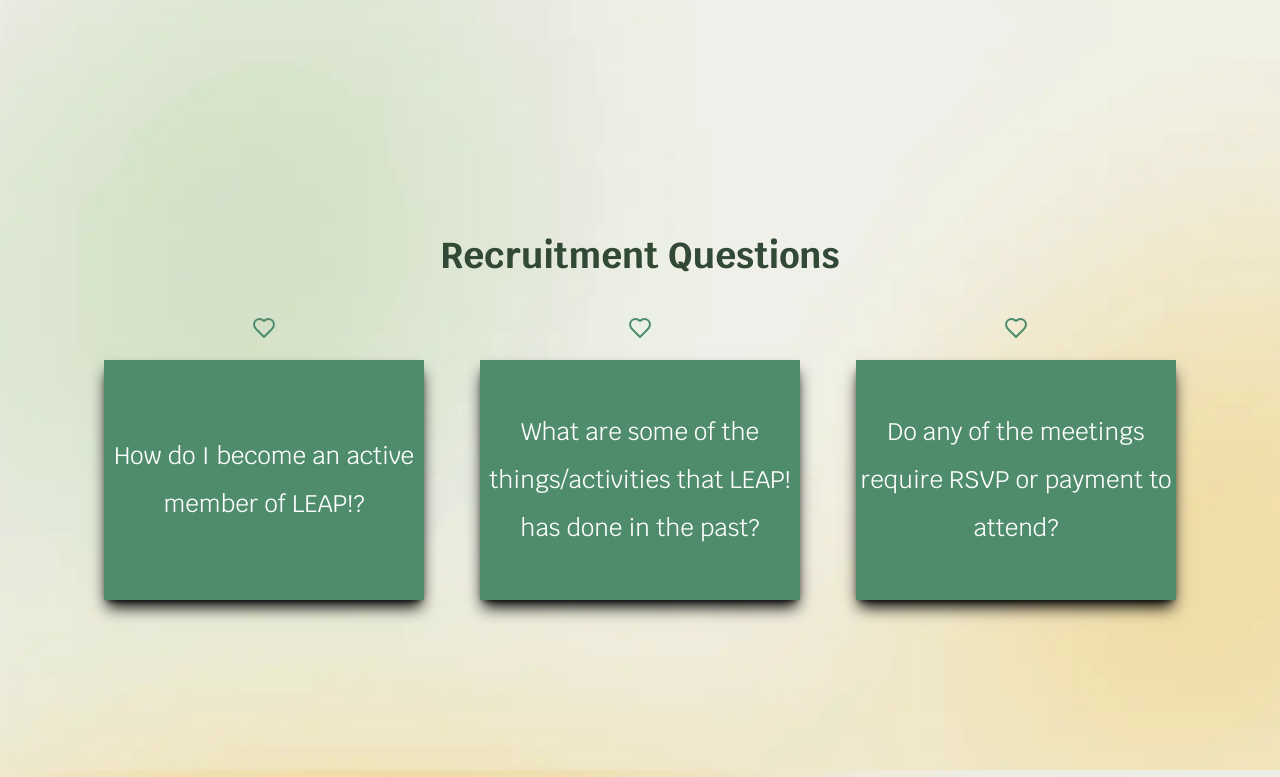
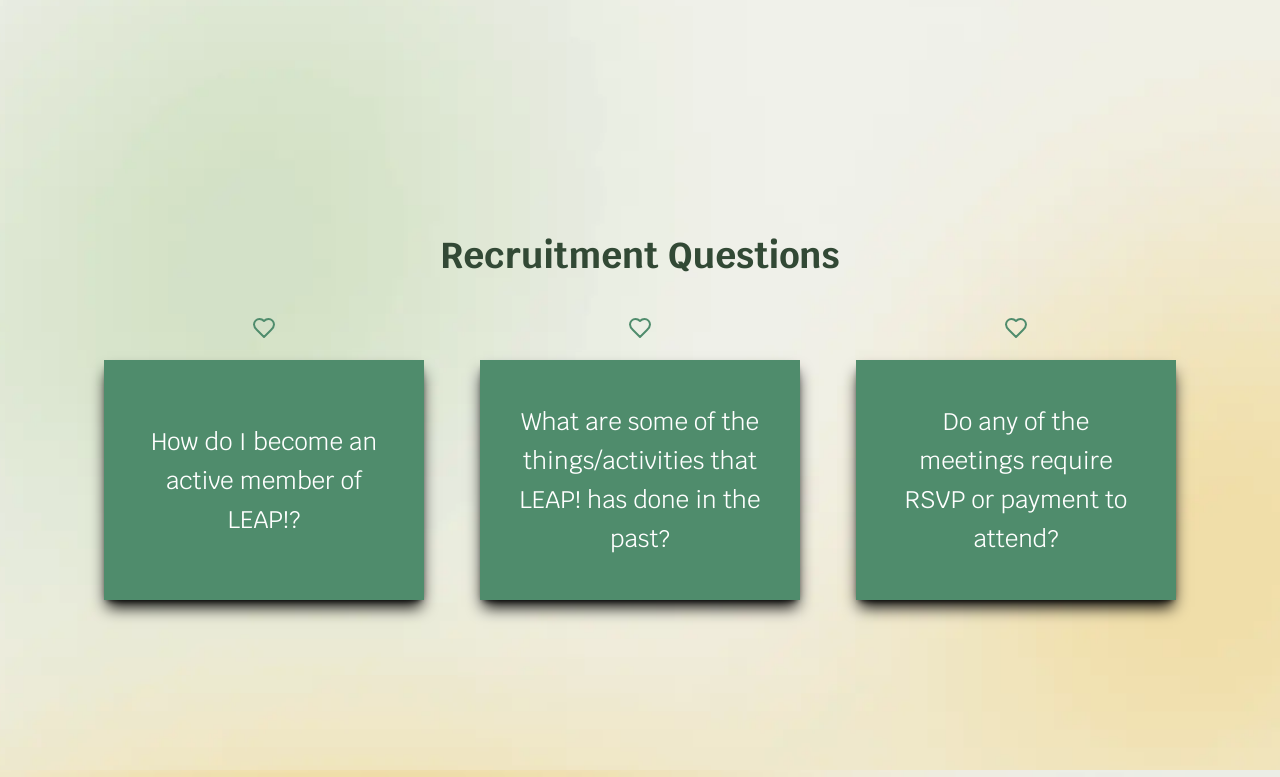
Before and after one commit to acm-ucr/leap-website, a Next.js app: page /about in a window 1280 px wide. Shown: the part 526-1303 px from the top of the page. Built offline with nearby package versions, Linux system fonts and the light colour scheme.

Commit message:
suggested edits made

```diff
--- a/src/components/about/FAQCard.tsx
+++ b/src/components/about/FAQCard.tsx
@@ -32,13 +32,13 @@ const FAQCard: React.FC<FAQCardProps> = ({ text, backText }) => {
         style={{ position: "relative", transformStyle: "preserve-3d" }}
       >
         <div
-          className="absolute flex h-full w-full items-center justify-center px-1 leading-loose"
+          className="absolute flex h-full w-full items-center justify-center px-8 py-3 leading-relaxed"
           style={{ backfaceVisibility: "hidden" }}
         >
           {text}
         </div>
         <div
-          className="absolute flex h-full w-full items-center justify-center px-2 py-1 text-[12px]"
+          className="absolute flex h-full w-full items-center justify-center px-8 py-3 text-[12px]"
           style={{ backfaceVisibility: "hidden", transform: "rotateY(180deg)" }}
         >
           {backText}
```
